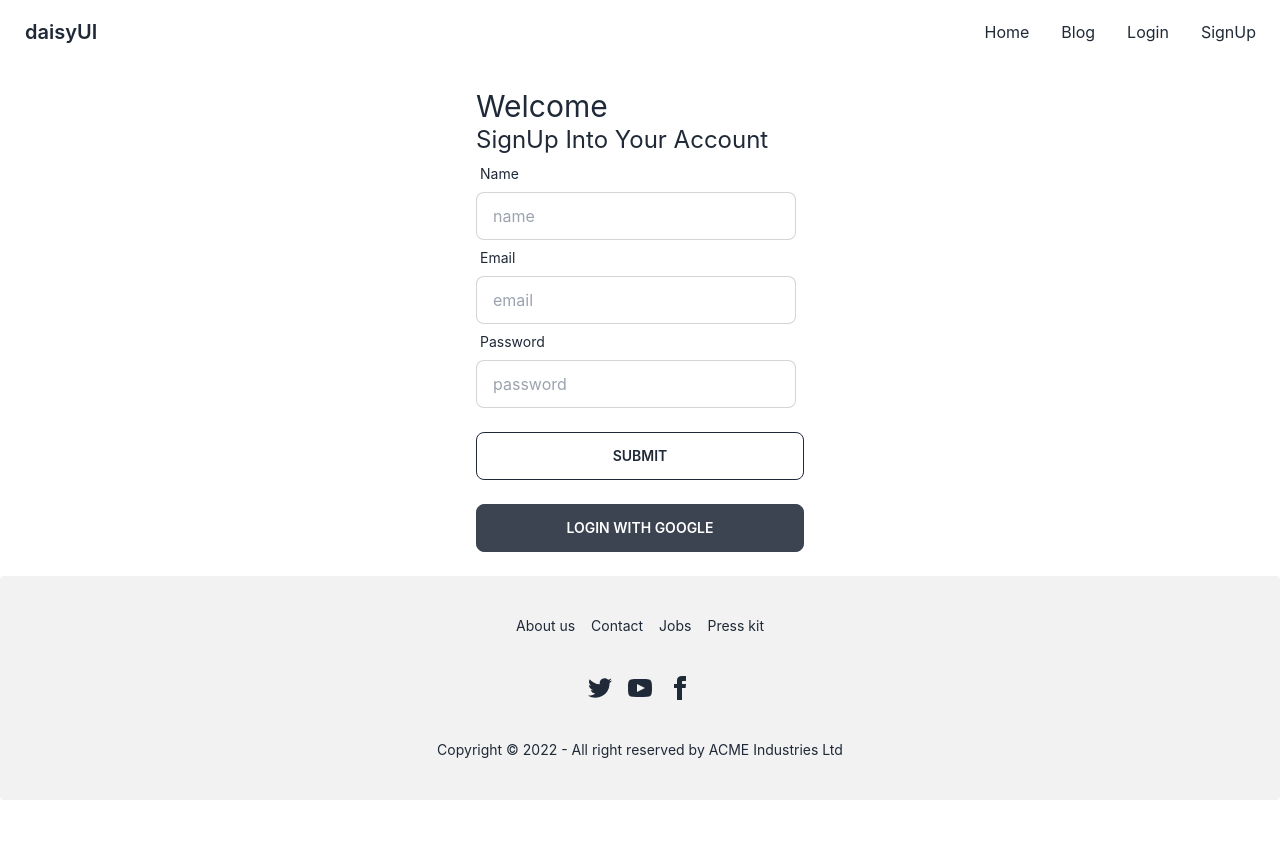
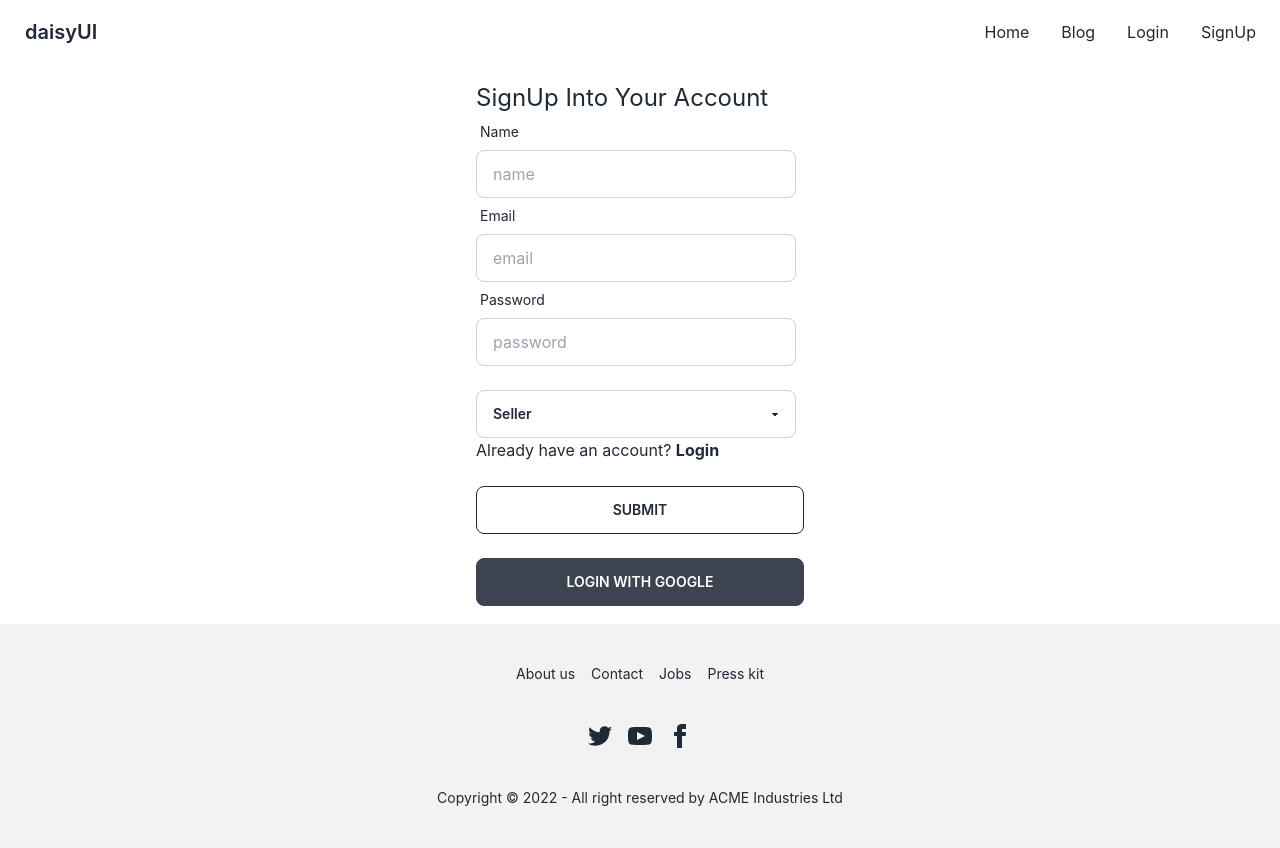
Before and after one commit to Mousumi2001/last-12-assignment, a React (Create React App) app: page /signup in a window 1280 px wide. Before the commit the page ends 800 px from the top, so only its background shows below. Built offline with nearby package versions, Linux system fonts and the light colour scheme; no server answers.

Commit message:
signup login setup

```diff
--- a/src/Pages/Login/Login.js
+++ b/src/Pages/Login/Login.js
@@ -1,5 +1,6 @@
 import React, { useContext } from 'react';
 import { useForm } from 'react-hook-form';
+import { Link } from 'react-router-dom';
 import { AuthContext } from '../../context/AuthProvider';
 
 const Login = () => {
@@ -37,6 +38,7 @@ const Login = () => {
                             </label>
                             <input type='password' {...register("password")} placeholder="password" className="input input-bordered w-full max-w-xs" />
                         </div>
+                        <p>Create a new account? <Link className='font-bold text-md' to='/signup'>SignUp</Link></p>
                         <br />
                         <input type="submit" className='btn btn-outline w-full' />
                     </form>
--- a/src/Pages/SignUp/SignUp.js
+++ b/src/Pages/SignUp/SignUp.js
@@ -1,5 +1,6 @@
 import React, { useContext } from 'react';
 import { useForm } from 'react-hook-form';
+import { Link } from 'react-router-dom';
 import { AuthContext } from '../../context/AuthProvider';
 
 const SignUp = () => {
@@ -20,10 +21,9 @@ const SignUp = () => {
 
 
     return (
-        <div className='m-14'>
+        <div className='m-20'>
             <div className='h-[400px] flex justify-center items-center'>
                 <div className='w-96 p-7'>
-                    <h2 className='text-3xl '>Welcome</h2>
                     <h2 className='text-2xl'>SignUp Into Your Account</h2>
                     <form onSubmit={handleSubmit(handleSignUp)}>
 
@@ -46,6 +46,14 @@ const SignUp = () => {
                             <input type='password' {...register("password")} placeholder="password" className="input input-bordered w-full max-w-xs" />
                         </div>
                         <br />
+
+                        <select className="select select-bordered w-full max-w-xs">
+                            <option>Seller</option>
+                            <option>User</option>
+                        </select>
+                        <br />
+                        <p>Already have an account? <Link className='font-bold text-md' to='/login'>Login</Link></p>
+                        <br />
                         <input type="submit" className='btn btn-outline w-full' />
                     </form>
                     <br />
--- a/src/context/AuthProvider.js
+++ b/src/context/AuthProvider.js
@@ -21,8 +21,8 @@ const AuthProvider = ({ children }) => {
 
     useEffect(() => {
         const unsubscribe = onAuthStateChanged(auth, currentUser => {
-            console.log('user observing');
-            setUser(currentUser);
+            console.log(currentUser)
+            setUser(currentUser)
             setLoading(false)
         })
         return () => unsubscribe();
```
